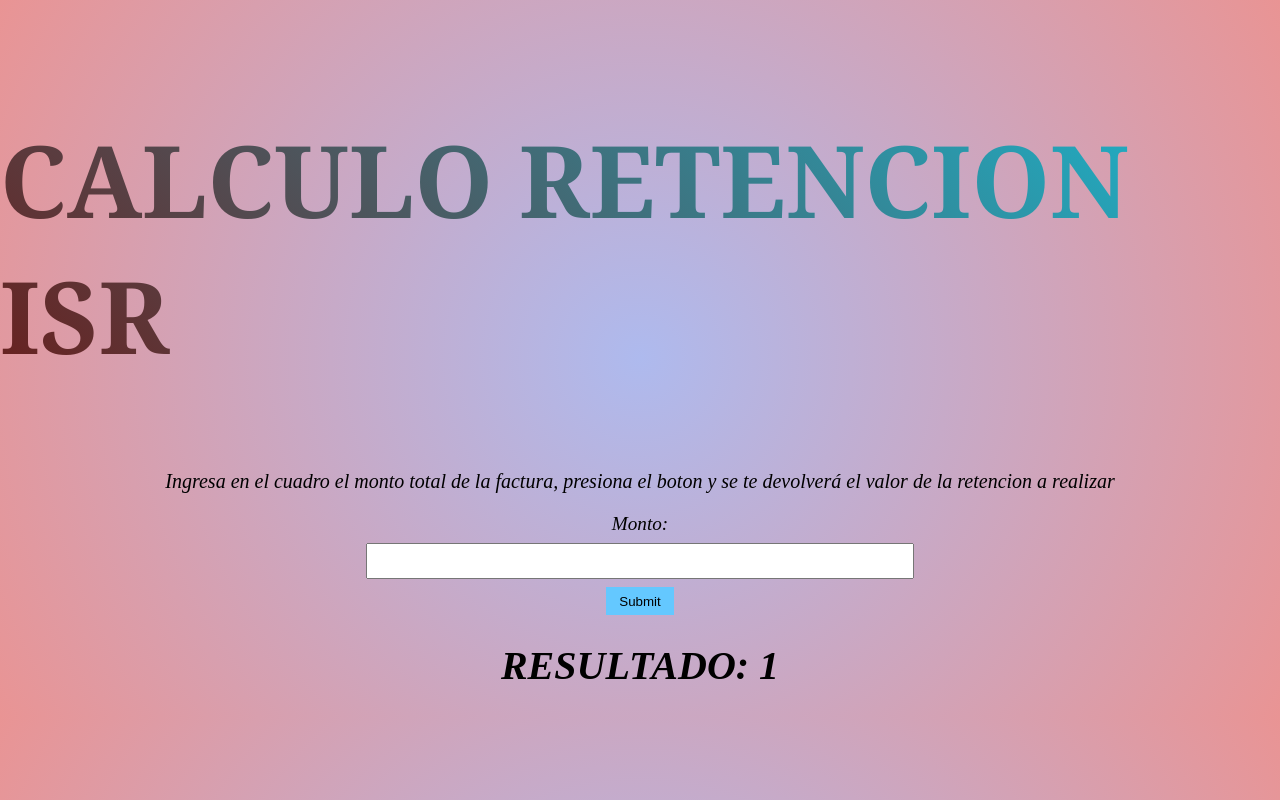
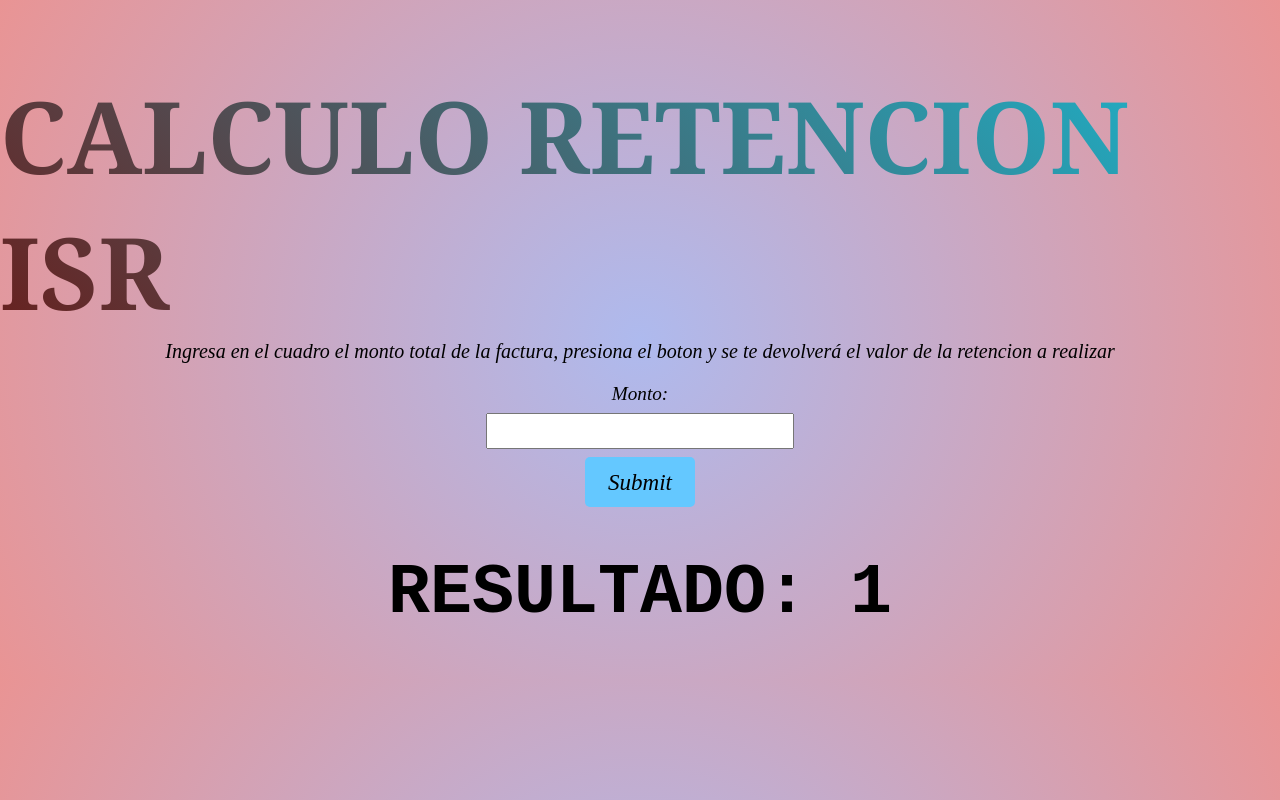
Before and after one commit to JonthLever/ISR-TAX, a Flask app: template templates/index.html in a window 1280 px wide. Run offline with Flask 3, Linux system fonts and the light colour scheme; the template is opened without the code that fills it, so the values that code supplies are empty; the visitor is signed in with stand-in values (Sample User, id 1).

Commit message:
agg resultado y estilo para el mismo en styles.css

```diff
--- a/static/styles.css
+++ b/static/styles.css
@@ -7,21 +7,21 @@ body {
 }
 
 .titulo{
-    height: 450px;
+    height: 320px;
     display: grid;
     font-family: Georgia, serif;
     font-size: 50px;
     position: relative;
     align-items:flex-end;
-    justify-content: center
-
+    justify-content: center;
+    margin-bottom: 0px;
 
 
 
 }
 .titulo h1{
     background-color: red;
-
+    margin-bottom: 0px;
     /* Create the gradient. */
     background-image: linear-gradient(45deg, #16312ea5, #19bbd4);
     background-size: 100%;
@@ -36,10 +36,17 @@ body {
     font: italic 1.2em "Fira Sans", serif;
     font-size: 20px;
     position: relative;
-
+    align-items:flex-start;
     justify-content: center
 }
-
+.response{
+    display: grid;
+    font-family: 'Courier New', monospace;
+    font-size: 35px;
+    position: relative;
+    align-items:flex-end;
+    justify-content: center;
+}
 
 
 
@@ -55,32 +62,28 @@ form {
   }
 
 form input {
-    width: 90%;
+    width: 50%;
     height: 30px;
     margin: 0.5rem;
+    font-family: 'Courier New', monospace;
   }
 
  form button {
+    font: italic 1.2em "Fira Sans", serif;
+    border-radius: 5px;
     padding: 0.5em 1em;
     border: none;
     background: rgb(100, 200, 255);
     cursor: pointer;
+    border-bottom: 10px;
   }
 
 
 
 form button:hover {
-    background-color:rgb(100, 200, 255) ;
+    background-color:rgb(0, 255, 200) ;
 }
 
 form button:active {
-    background-color:rgb(100, 200, 255);
+    background-color:rgb(254, 2, 216);
 }
-.response{
-    display: grid;
-    font: italic 1.2em "Fira Sans", serif;
-    font-size: 20px;
-    position: relative;
-
-    justify-content: center
-}
```
